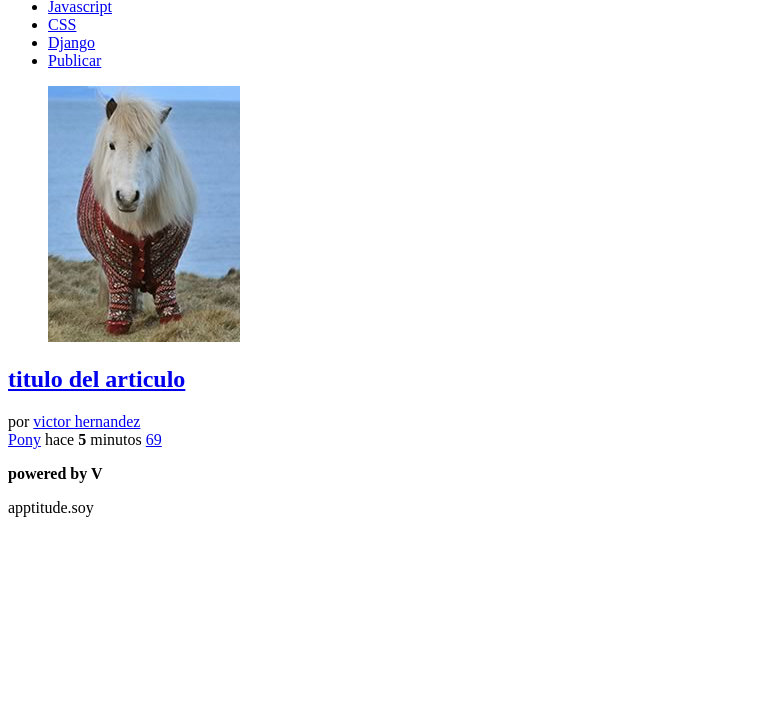
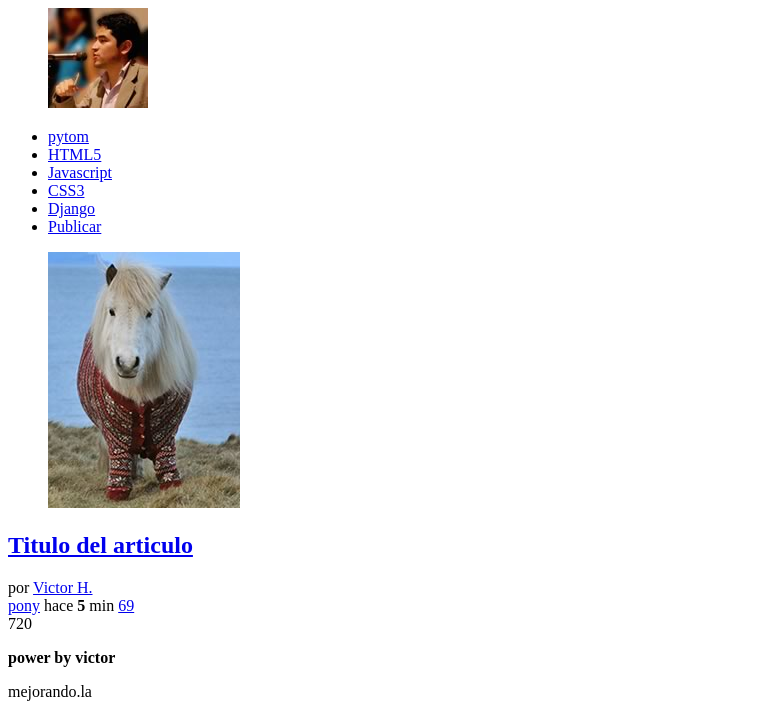
Before and after one commit to victorhernandez1992/puls2015-america, a plain HTML site: page index.html in a window 1280 px wide. Shown: the part 252-969 px from the top of the page, without its empty margins (0-770 px from the left). Before the commit the page ends 800 px from the top, so only its background shows below. Drawn offline with Linux system fonts and the light colour scheme.

Commit message:
cambios al index clase 1
listo para la clase 2 mejorando.la

```diff
--- a/index.html
+++ b/index.html
@@ -7,61 +7,69 @@
 
 	<title>Puls2014: comunidad de personas atractivas</title>
 
-
 </head>
 <body>
-
 	<header>
 		<figure id="logo">
-		<img src="logo.png" />
+		<img src="logo.png">
 		</figure>
 	</header>
+	<h1>
+		puls2014: comunidad de personas atractivas y sexys
+	</h1>
+	<figure id="avatar">
+		<img src="avatar.jpg"/>
+	</figure>
 <nav>
-		<ul>.
-			<li><a href="#">python</a></li>
+<ul>
+	<li><a href="#">pytom</a></li>
 	<li><a href="#">HTML5</a></li>
 	<li><a href="#">Javascript</a></li>
-			<li><a href="#">CSS</a></li>
+	<li><a href="#">CSS3</a></li>
 	<li><a href="#">Django</a></li>
 	<li id="publicar_nav">
 	<a href="#">Publicar</a>
 	</li>
-
 </ul>
 </nav>
 
 <section id="contenido">
 	<article class="item">
-			<figure class="imagen">
+		<figure class="imagen_item">
 			<img src="imagen.jpg">
 		</figure>
-			<h2 class="tutulo_item">
+		<h2 class="titulo_item">
 			<a href="#">
-				titulo del articulo
+				Titulo del articulo
 			</a>
 		</h2>
 		<div class="autor_item">
-				por <a href="#">victor hernandez</a>
+			por <a href="#">Victor H.</a>
 		</div>
 		<div class="datos_item">
-				<a href="#" class="tag_item">Pony</a>
-				<span class="fecha_item">hace <strong>5</strong> minutos</span>
+			<a href="#" class="tag_item">pony</a>
+			<span class="fecha_item">
+			hace <strong>5</strong> min
+			</span>
 			<a href="#" class="comentarios_item">69</a>
+			<a href="#" class="guardar_item">	</a>
+		</div>
+		<div class="votacion">
+			<a href="#" class="up"></a>
+			720
+			<a href="#" class="down"></a>
 
 		</div>
+
 	</article>
 </section>
-
 <footer>
 	<p>
-		<strong>powered by V</strong>
-
+		<strong>power by victor</strong>
 	</p>
 	<p>
-			apptitude.soy
+		mejorando.la
 	</p>
 </footer>
-
 </body>
-
 </html>
```
Also changed, not shown: 1898702_1458140187548002_7442683455016980797_o.jpg (added), avatar.jpg (added). Lines whose indentation alone changed are shown as unchanged.
